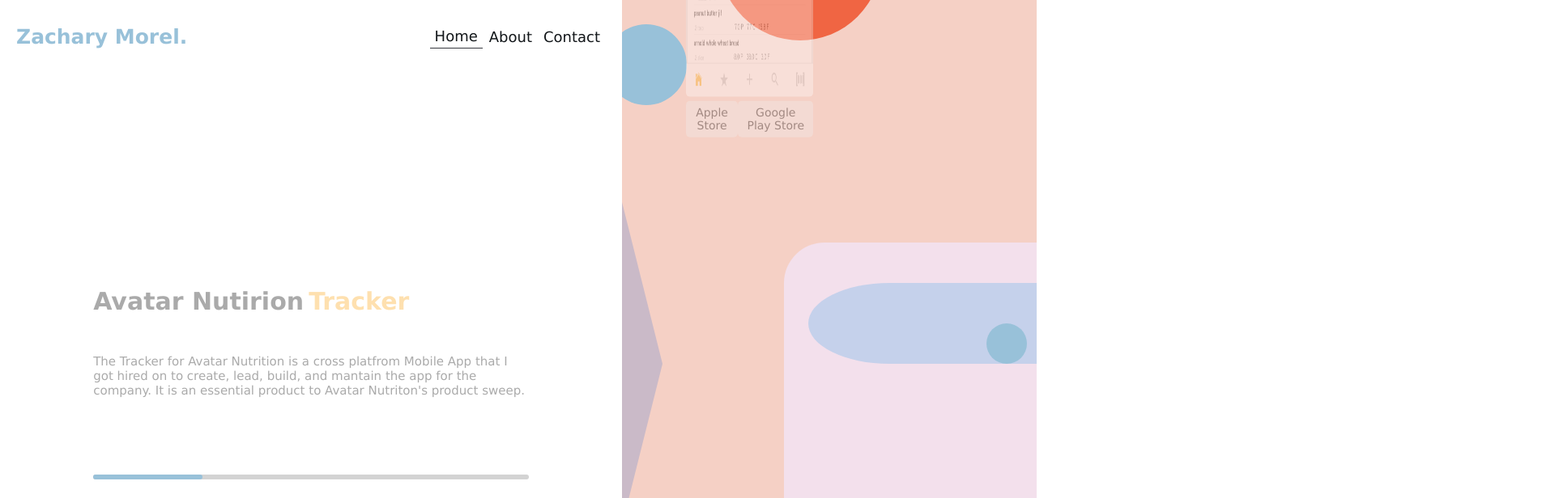
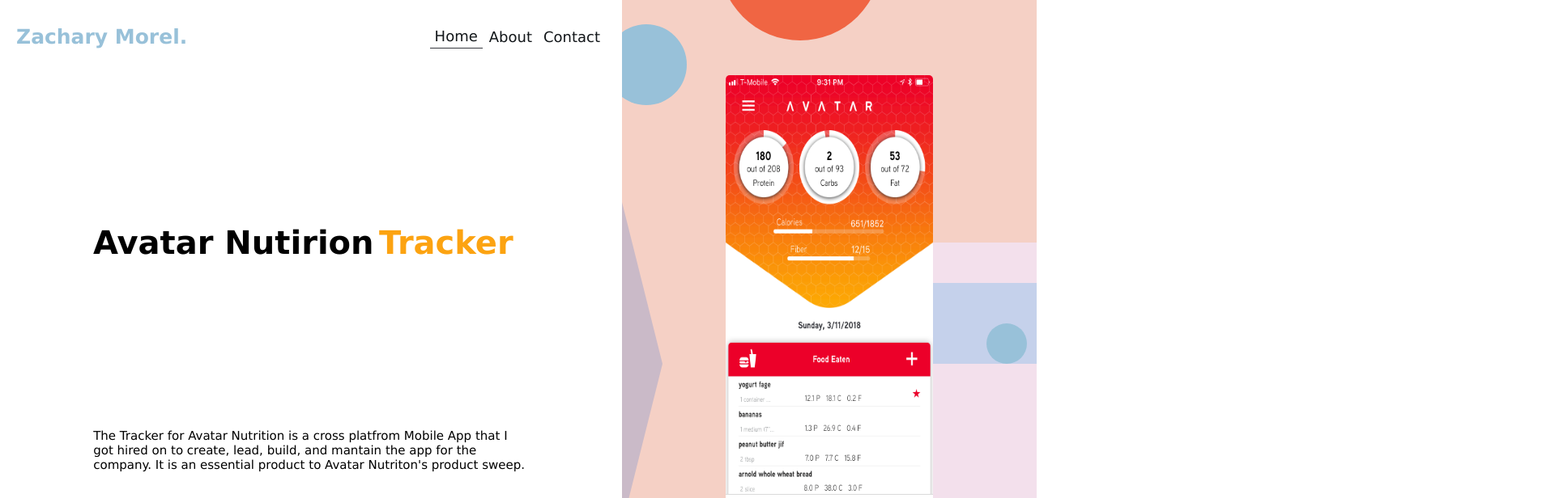
Before and after one commit to zacharymorel/zacharymorel.github.io, a React (Create React App) app in the folder potfolio/: page / in a window 1280 px wide. Shown: the top 616 px of the page at 81% size, 1920 px wide, since content can reach past the window. Built offline with nearby package versions, Linux system fonts and the light colour scheme.

Commit message:
1. Got alot of Css Animations Done 2. Before push to prod, move @keyframes is own css file

```diff
--- a/potfolio/src/css/leftView.css
+++ b/potfolio/src/css/leftView.css
@@ -53,19 +53,45 @@
 }
 
 .ProjectDiscription {
+  /* background-color: greenyellow; */
   align-items: flex-start;
   display: flex;
   flex-direction: column;
-  height: 30%;
+  height: 60%;
   justify-content: space-around;
   width: 70%
 }
 
 .ProjectInfo {
-  animation: slideUp 6s linear 1s;
+  animation: slideUp 1s linear 6s;
   display: flex;
-  height: 20%;
+  height: 10%;
   flex-direction: row;
+}
+
+@keyframes fadeOut {
+	0% {
+		opacity: 1;
+		transform: scale(0%);
+	}
+
+	100% {
+		opacity: 0;
+		transform: scale(100%);
+	}
+}
+
+.ProjectTitle {
+  animation: fadeOut 1s ease-out 6s;
+  display: flex;
+  height: 10%;
+  flex-direction: row;
+}
+
+.ProjectTitle .ProjectText {
+  animation: fadeOut 1s ease-out 6s;
+  height: 10%;
+  font-size: 40px;
 }
 
 .ProjectInfo h1 {
@@ -144,5 +170,5 @@
   background: #98C1D9;
   border-radius: 4px;
   height: 100%;
-  transition: width 2s ease-in-out 0.5s;
+  transition: width 1s ease-in-out 0s;
 }
--- a/potfolio/src/css/rightView.css
+++ b/potfolio/src/css/rightView.css
@@ -3,6 +3,26 @@
   height: 100%;
   overflow: scroll;
   width: 40%;
+}
+
+@keyframes fadeIn {
+	from {
+		opacity: 0;
+		transform: translateY(0);
+	}
+
+	to {
+		opacity: 1;
+		transform: translateY(1);
+	}
+}
+
+.RighViewContent {
+  animation: fadeIn 2s ease-in-out 0s;
+  height: 100%;
+  position: absolute;
+  width: 100%;
+  z-index: 6;
 }
 
 @keyframes slideUp {
@@ -13,18 +33,19 @@
 
 	100% {
 		opacity: 0;
-		transform: translateY(-100%);
+		transform: translateY(-300%);
 	}
 }
 
 .ImageParent1 {
-  animation: slideUp 6s linear 1s;
+  animation: fadeOut 1s ease-out 6s;
   align-items: center;
   display: flex;
   flex-direction: column;
+  height: 100%;
   justify-content: center;
-  height: 100%;
   position: absolute;
+  width: 40%;
   z-index: 3;
 }
 
--- a/potfolio/src/utils/SpaceFiller.js
+++ b/potfolio/src/utils/SpaceFiller.js
@@ -2,7 +2,7 @@
 
 const SpaceFiller = (props) => {
   return (
-    <div style={props.Styles} />
+    <div style={props.styles} />
   )
 }
 
--- a/potfolio/src/views/LeftViewComponents/ProjectDiscription.js
+++ b/potfolio/src/views/LeftViewComponents/ProjectDiscription.js
@@ -25,9 +25,9 @@
     return `${filteredWords.join(' ')}`
   }
 
-  componentDidUpdate(prevProps) {
-    if(this.props !== prevProps)
-      this.calculateProgress(this.state.progressBarCalc);
+  componentWillReceiveProps(NextProps) {
+    if(this.props !== NextProps)
+      this.calculateProgress(this.state.progressBarCalc)
   }
 
   calculateProgress = (calc) => {
@@ -53,10 +53,11 @@
     return (
       <div className='ProjectDiscriptionParent'>
         <section className='ProjectDiscription'>
-          <div key={this.determineUpdate(this.props.projectName, 'projectName')} className='ProjectInfo'>
+          <div key={this.determineUpdate(this.props.projectName, 'projectName')} className='ProjectTitle'>
             <h1 className='ProjectText'>{this.stringSlice(this.props.projectName)}</h1>
             <h1 className='ProjectText' style={{color: '#FCA311', paddingLeft: 6}}>{this.wordToStyle}</h1>
           </div>
+          <SpaceFiller styles={{backgroundColor: '#fff', height: '20%', position: 'relative', width: '100%', zIndex: 5}} />
           <div key={this.determineUpdate(this.props.projectDiscriptionText, 'projectDiscriptionText')} className='ProjectInfo'>
             <p className='ProjectText' style={{fontSize: 15}}>{this.props.projectDiscriptionText}</p>
           </div>
--- a/potfolio/src/views/RightViewComponents/RightView.js
+++ b/potfolio/src/views/RightViewComponents/RightView.js
@@ -16,6 +16,7 @@
 
     return (
       <div className='RightViewParent'>
+        <section className='RighViewContent'>
           <div key={this.props.currentProject} className='ImageParent1' >
             <img className='Images' alt='Tracker should be here...' src={this.Projects[this.props.currentProject].projectImage}></img>
             <div className='ProjectButtons'>
@@ -34,6 +35,7 @@
               </NavigationButton>
             </div>
           </div>
+        </section>
         { this.ShapeClassNames.map(item => <Shape key={item} className={item} /> ) }
       </div>
     )
```
Lines whose indentation alone changed are shown as unchanged.
